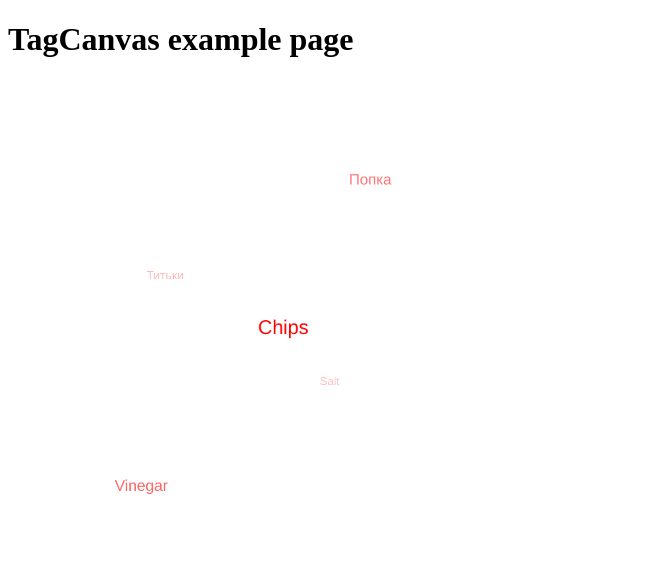
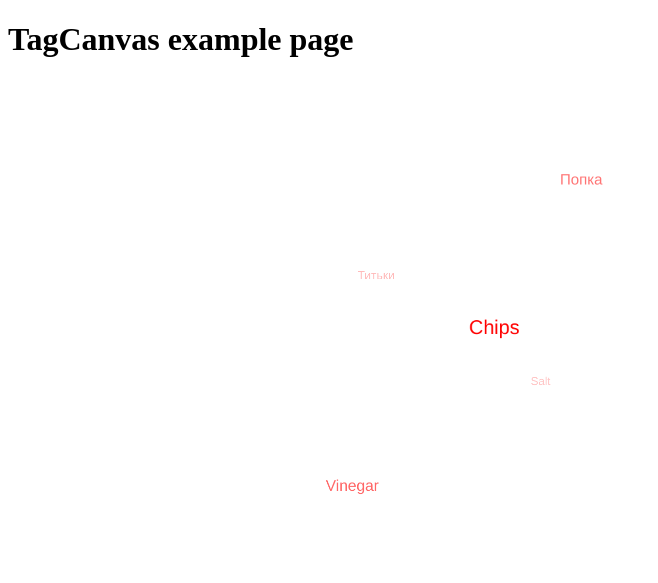
Before and after one commit to Octopusmode/picaso-html, a plain HTML site: page index.html in a window 1280 px wide. Shown: the whole page, without its empty margins (0-658 px from the left). Drawn offline with Linux system fonts and the light colour scheme.

Commit message:
Почти красиво

```diff
--- a/index.html
+++ b/index.html
@@ -5,6 +5,12 @@
     <title>TagCanvas example</title>
     <!--[if lt IE 9]><script type="text/javascript" src="excanvas.js"></script><![endif]-->
     <script src="tagcanvas.min.js" type="text/javascript"></script>
+    <style>
+      #myCanvasContainer {
+        width: 66.67%;
+        margin: 0 auto;
+      }
+    </style>
     <script type="text/javascript">
       window.onload = function() {
         try {
@@ -19,6 +25,7 @@
                 var a = document.createElement('a');
                 a.href = tag.link;
                 a.textContent = tag.name;
+                a.onclick = function() { return false; };
                 li.appendChild(a);
                 tagList.appendChild(li);
               }
```
